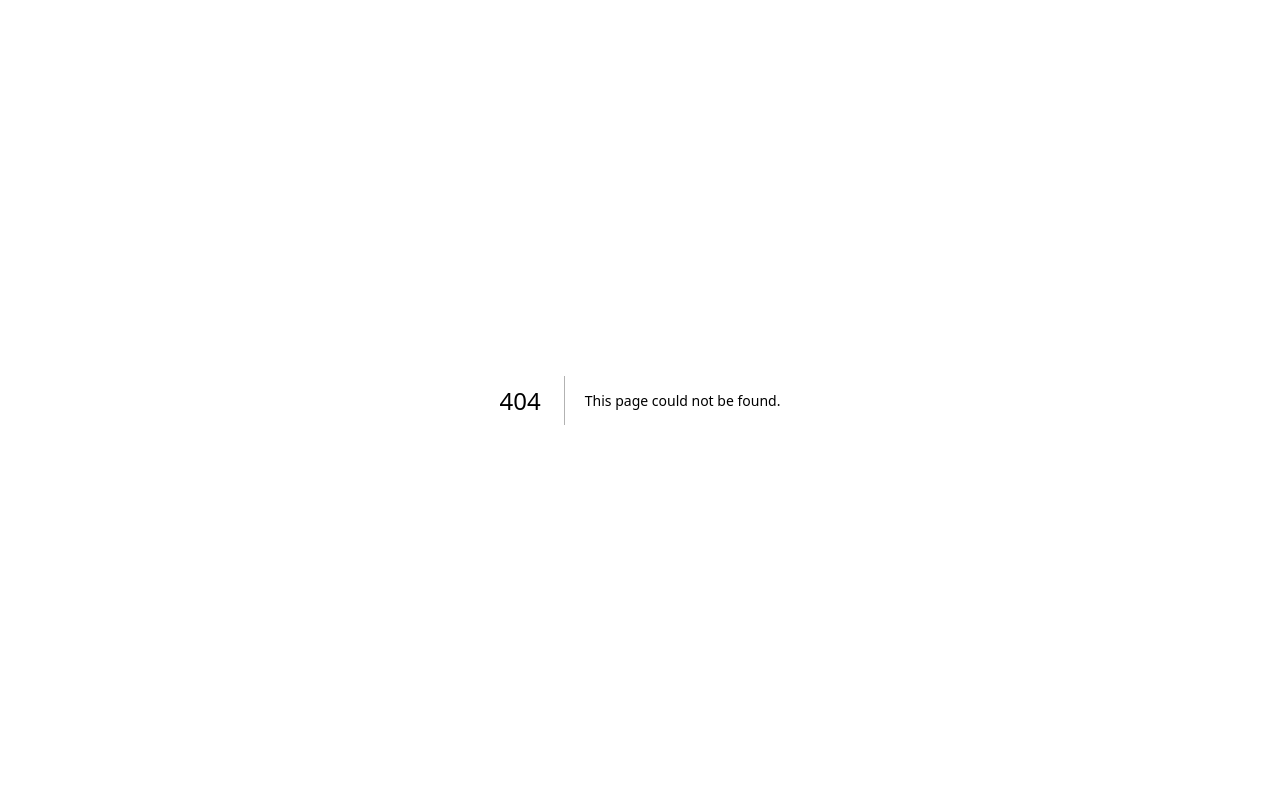
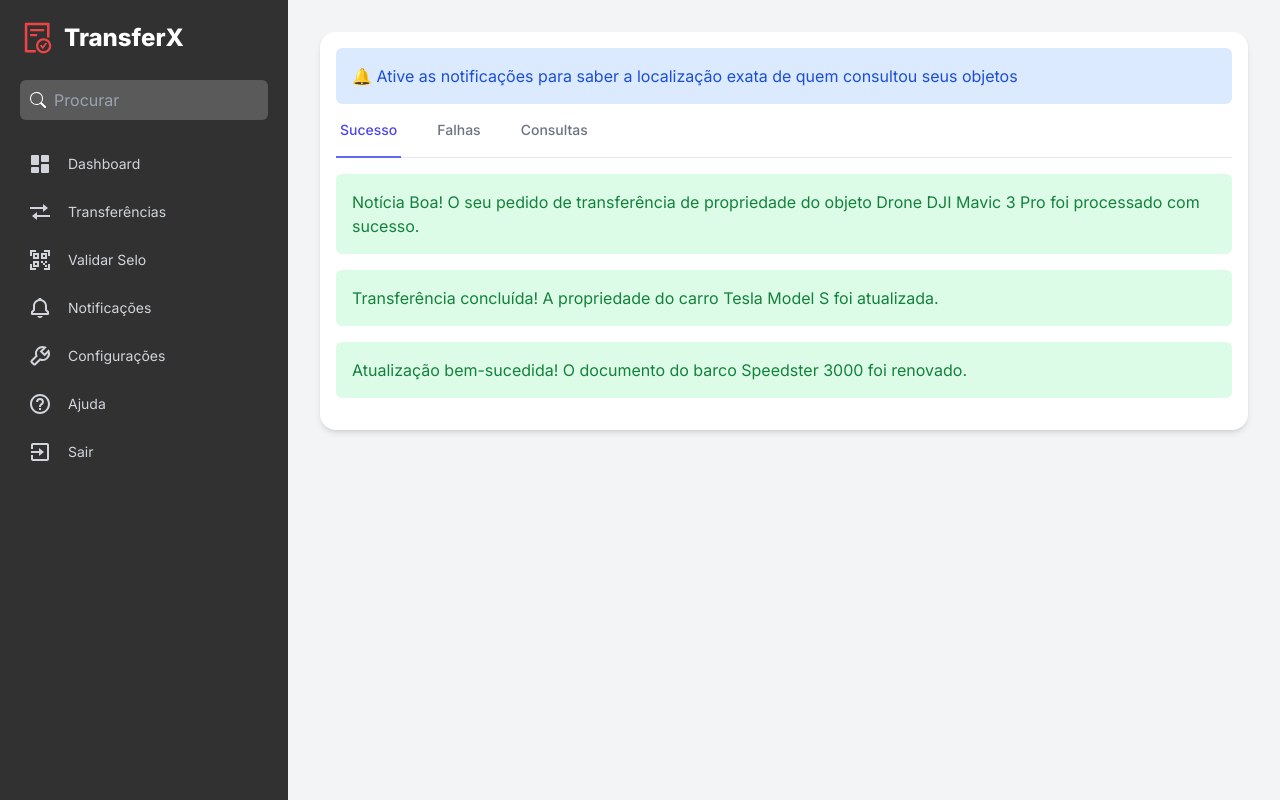
Before and after one commit to TransferX/transferxFront, a Next.js app: page /notificacoes in a window 1280 px wide. Before the commit this address had no page. Built offline with nearby package versions, Linux system fonts and the light colour scheme.

Commit message:
[FEAT] Notify and transfers page

```diff
--- a/app/(paginaInicial)/page.tsx
+++ b/app/(paginaInicial)/page.tsx
@@ -179,7 +179,7 @@ const Home = () => {
         </div>
       </section>
 
-      <section className="mt-20 p-2 md:container md:mx-auto md:max-w-[50%]">
+      <section className="mt-20 p-2 md:container md:mx-auto md:max-w-[70%]">
         <div className="bg-gradient-to-r from-black/35 to-cinzaEscuro rounded-2xl  p-4">
           <div className=" flex justify-between">
             <h2 className="mt-2 font-extrabold text-white text-2xl lg:text-4xl">
--- a/app/_components/sidebar/Sidebar.tsx
+++ b/app/_components/sidebar/Sidebar.tsx
@@ -10,20 +10,22 @@ import {
   BiHelpCircle,
   BiExit,
 } from "react-icons/bi";
+import Link from 'next/link';
 
 type MenuItem = {
   icon: JSX.Element;
   title: string;
+  path: string;
 };
 
 const Menus: MenuItem[] = [
-  { title: "Dashboard", icon: <BiSolidDashboard /> },
-  { title: "Transferências", icon: <BiTransfer /> },
-  { title: "Validar Selo", icon: <BiQrScan /> },
-  { title: "Notificações", icon: <BiBell /> },
-  { title: "Configurações", icon: <BiWrench /> },
-  { title: "Ajuda", icon: <BiHelpCircle /> },
-  { title: "Sair", icon: <BiExit /> },
+  { title: "Dashboard", icon: <BiSolidDashboard />, path: "/dashboard" },
+  { title: "Transferências", icon: <BiTransfer />, path: "/transferencias" },
+  { title: "Validar Selo", icon: <BiQrScan />, path: "/dashboard" },
+  { title: "Notificações", icon: <BiBell />, path: "/dashboard" },
+  { title: "Configurações", icon: <BiWrench />, path: "/dashboard" },
+  { title: "Ajuda", icon: <BiHelpCircle />, path: "/dashboard" },
+  { title: "Sair", icon: <BiExit />, path: "/dashboard" },
 ];
 
 const MobileMenu: React.FC = () => {
@@ -89,8 +91,9 @@ const MobileMenu: React.FC = () => {
               key={index}
               className="text-gray-300 text-sm flex items-center gap-x-4 cursor-pointer p-2 hover:bg-white bg-opacity-20 rounded-md mt-2"
             >
+
               <span className="text-2xl block float-left">{menu.icon}</span>
-              <span className="text-base font-medium flex-1">{menu.title}</span>
+              <Link href={menu.path}>{menu.title}</Link>
             </li>
           ))}
         </ul>
--- a/app/dashboard/page.tsx
+++ b/app/dashboard/page.tsx
@@ -31,7 +31,7 @@ const Dashboard = () => {
       <Sidebar />
       <div className="flex-1 flex flex-col min-h-screen p-4 mt-16 lg:mt-0 sm:p-6 lg:p-8 bg-gray-100 ml-0 ">
         <div className="flex-1 grid grid-cols-1 gap-8">
-          <section className="bg-white rounded-2xl p-6 shadow-md flex flex-col justify-center">
+          <section className="bg-white rounded-2xl p-4 shadow-md flex flex-col justify-center">
             <h3 className="font-bold text-gray-700 mb-4">Meus Veículos</h3>
             <div className="text-center">
               <h3 className="font-extrabold text-2xl text-gray-700">OPS...</h3>
@@ -62,9 +62,9 @@ const Dashboard = () => {
             </div>
           </section>
 
-          <section className="bg-white rounded-2xl p-6 shadow-md flex flex-col justify-center">
+          <section className="bg-white rounded-2xl p-4 shadow-md flex flex-col justify-center">
             <div className="flex flex-col lg:flex-row justify-between items-center">
-              <span className="text-gray-700 lg:max-w-4xl mb-4 lg:mb-0 text-center lg:text-left ">
+              <span className="text-gray-700 lg:max-w-4xl mb-4  lg:mb-0 text-center lg:text-left ">
                 Insira o ID do veículo para iniciar o processo de transferência
                 para sua propriedade. Após a inserção, o proprietário avaliará
                 sua solicitação.
@@ -79,7 +79,7 @@ const Dashboard = () => {
                 />
 
                 <button className="bg-green-500 text-white  md:mt-0 md:ml-4 p-2 rounded-lg hover:bg-green-600 flex items-center ">
-                  Solicitar transferência
+                  Solicitar
                   <svg
                     xmlns="http://www.w3.org/2000/svg"
                     fill="none"
@@ -99,7 +99,7 @@ const Dashboard = () => {
             </div>
           </section>
 
-          <section className="bg-white rounded-2xl p-6 shadow-md flex flex-col justify-center">
+          <section className="bg-white rounded-2xl p-4 shadow-md flex flex-col justify-center">
             <h3 className="font-bold text-gray-700 mb-4">
               Solicitações de Transferências
             </h3>
--- /dev/null
+++ b/app/notificacoes/page.tsx
@@ -0,0 +1,103 @@
+"use client";
+import React, { useState } from "react";
+import Sidebar from "../_components/sidebar/Sidebar";
+
+const Notificacoes = () => {
+  const [activeTab, setActiveTab] = useState("sucesso");
+
+  const notificacoes = {
+    sucesso: [
+      "Notícia Boa! O seu pedido de transferência de propriedade do objeto Drone DJI Mavic 3 Pro foi processado com sucesso.",
+      "Transferência concluída! A propriedade do carro Tesla Model S foi atualizada.",
+      "Atualização bem-sucedida! O documento do barco Speedster 3000 foi renovado.",
+    ],
+    falhas: [
+      "Falha: O número de chassi do objeto Patinete Monster 2000W Pro não condiz com o número de chassi do formulário.",
+      "Erro: O pagamento do seguro do carro Ford Mustang GT não foi processado.",
+      "Problema: A documentação do objeto Bicicleta Elétrica Xtreme 7000 está incompleta.",
+    ],
+    consultas: [
+      "Consulta: O número de chassi do objeto Patinete Monster 2000W Pro foi consultado na rua Alferes Poli, em Curitiba.",
+      "Verificação: A propriedade do drone Phantom 4 foi consultada no centro de São Paulo.",
+      "Análise: A consulta do número de chassi do barco Sea Ray 280 foi feita na marina do Rio de Janeiro.",
+    ],
+  };
+
+  return (
+    <div className="flex">
+      <Sidebar />
+      <div className="flex-1 p-4 mt-16 lg:mt-0 sm:p-6 lg:p-8 bg-gray-100 ml-0">
+        <div className="bg-white rounded-2xl p-4 shadow-md flex flex-col justify-center">
+          <div className="mb-4 p-4 bg-blue-100 text-blue-700 rounded-md">
+            <p>🔔 Ative as notificações para saber a localização exata de quem consultou seus objetos</p>
+          </div>
+          <div className="mb-4 border-b border-gray-200">
+            <nav className="-mb-px flex space-x-8" aria-label="Tabs">
+              <button
+                className={`${
+                  activeTab === "sucesso"
+                    ? "border-indigo-500 text-indigo-600"
+                    : "border-transparent text-gray-500 hover:text-gray-700 hover:border-gray-300"
+                } whitespace-nowrap pb-4 px-1 border-b-2 font-medium text-sm`}
+                onClick={() => setActiveTab("sucesso")}
+              >
+                Sucesso
+              </button>
+              <button
+                className={`${
+                  activeTab === "falhas"
+                    ? "border-indigo-500 text-indigo-600"
+                    : "border-transparent text-gray-500 hover:text-gray-700 hover:border-gray-300"
+                } whitespace-nowrap pb-4 px-1 border-b-2 font-medium text-sm`}
+                onClick={() => setActiveTab("falhas")}
+              >
+                Falhas
+              </button>
+              <button
+                className={`${
+                  activeTab === "consultas"
+                    ? "border-indigo-500 text-indigo-600"
+                    : "border-transparent text-gray-500 hover:text-gray-700 hover:border-gray-300"
+                } whitespace-nowrap pb-4 px-1 border-b-2 font-medium text-sm`}
+                onClick={() => setActiveTab("consultas")}
+              >
+                Consultas
+              </button>
+            </nav>
+          </div>
+          <div>
+            {activeTab === "sucesso" && (
+              <div>
+                {notificacoes.sucesso.map((notificacao, index) => (
+                  <div key={index} className="mb-4 p-4 bg-green-100 text-green-700 rounded-md">
+                    {notificacao}
+                  </div>
+                ))}
+              </div>
+            )}
+            {activeTab === "falhas" && (
+              <div>
+                {notificacoes.falhas.map((notificacao, index) => (
+                  <div key={index} className="mb-4 p-4 bg-red-100 text-red-700 rounded-md">
+                    {notificacao}
+                  </div>
+                ))}
+              </div>
+            )}
+            {activeTab === "consultas" && (
+              <div>
+                {notificacoes.consultas.map((notificacao, index) => (
+                  <div key={index} className="mb-4 p-4 bg-yellow-100 text-yellow-700 rounded-md">
+                    {notificacao}
+                  </div>
+                ))}
+              </div>
+            )}
+          </div>
+        </div>
+      </div>
+    </div>
+  );
+};
+
+export default Notificacoes;
--- /dev/null
+++ b/app/transferencias/page.tsx
@@ -0,0 +1,65 @@
+"use client";
+import Sidebar from "../_components/sidebar/Sidebar";
+import React from "react";
+
+const Transferencias = () => {
+  // Dados de exemplo
+  const dados = [
+    { id: 1, tipo: "Carro", data: "2023-07-15", status: "Completo", valor: "R$ 50.000", acoes: "Mais detalhes" },
+    { id: 2, tipo: "Moto", data: "2023-06-10", status: "Pendente", valor: "R$ 10.000", acoes: "Mais detalhes" },
+    // Adicione mais linhas conforme necessário
+  ];
+
+  return (
+    <div className="flex">
+      <Sidebar />
+      <div className="flex-1 p-4 mt-16 lg:mt-0 sm:p-6 lg:p-8 bg-gray-100 ml-0 ">
+        <div className="flex-1 grid grid-cols-1 gap-8">
+          <section className="bg-white rounded-2xl p-4 shadow-md flex flex-col justify-center">
+            <h3 className="font-bold text-gray-700 mb-4  ">Histórico de Transferências</h3>
+            <div className="overflow-x-auto ">
+              <table className="min-w-full divide-y  divide-gray-200">
+                <thead className="bg-gray-50">
+                  <tr>
+                    <th scope="col" className="px-6 py-3 text-left text-xs font-medium text-gray-500 uppercase tracking-wider">
+                      ID do veículo
+                    </th>
+                    <th scope="col" className="px-6 py-3 text-left text-xs font-medium text-gray-500 uppercase tracking-wider">
+                      Tipo
+                    </th>
+                    <th scope="col" className="px-6 py-3 text-left text-xs font-medium text-gray-500 uppercase tracking-wider">
+                      Data
+                    </th>
+                    <th scope="col" className="px-6 py-3 text-left text-xs font-medium text-gray-500 uppercase tracking-wider">
+                      Status
+                    </th>
+                    <th scope="col" className="px-6 py-3 text-left text-xs font-medium text-gray-500 uppercase tracking-wider">
+                      Valor
+                    </th>
+                    <th scope="col" className="px-6 py-3 text-left text-xs font-medium text-gray-500 uppercase tracking-wider">
+                      Ações
+                    </th>
+                  </tr>
+                </thead>
+                <tbody className="bg-white divide-y divide-gray-200">
+                  {dados.map((item) => (
+                    <tr key={item.id}>
+                      <td className="px-6 py-4 whitespace-nowrap text-sm text-gray-500">{item.id}</td>
+                      <td className="px-6 py-4 whitespace-nowrap text-sm text-gray-500">{item.tipo}</td>
+                      <td className="px-6 py-4 whitespace-nowrap text-sm text-gray-500">{item.data}</td>
+                      <td className={`px-6 py-4 whitespace-nowrap text-sm ${item.status === 'Completo' ? 'text-green-500' : 'text-yellow-500'}`}>{item.status}</td>
+                      <td className="px-6 py-4 whitespace-nowrap text-sm text-gray-500">{item.valor}</td>
+                      <td className="px-6 py-4 whitespace-nowrap text-sm text-blue-500 cursor-pointer">{item.acoes}</td>
+                    </tr>
+                  ))}
+                </tbody>
+              </table>
+            </div>
+          </section>
+        </div>
+      </div>
+    </div>
+  );
+};
+
+export default Transferencias;
```
